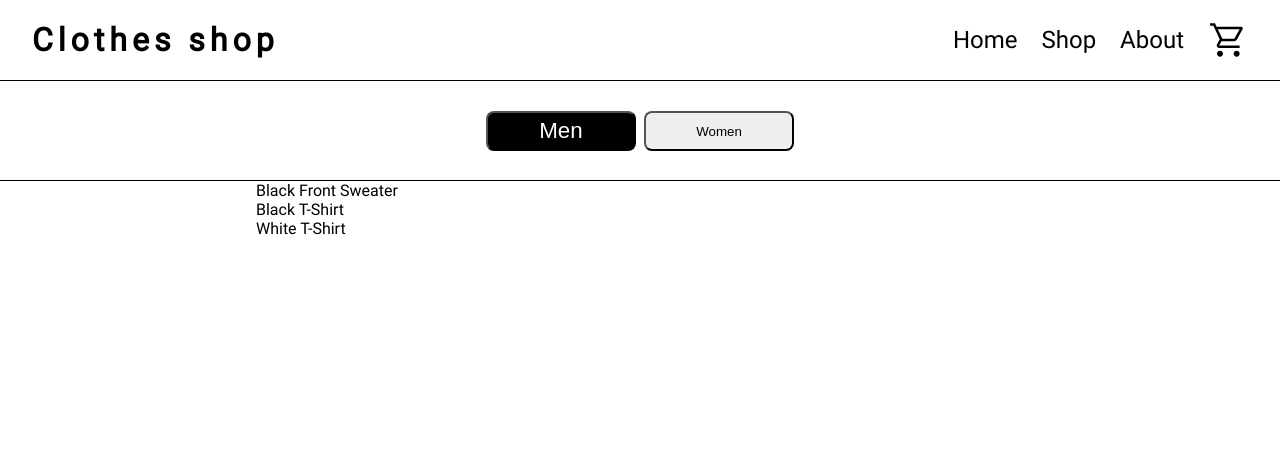
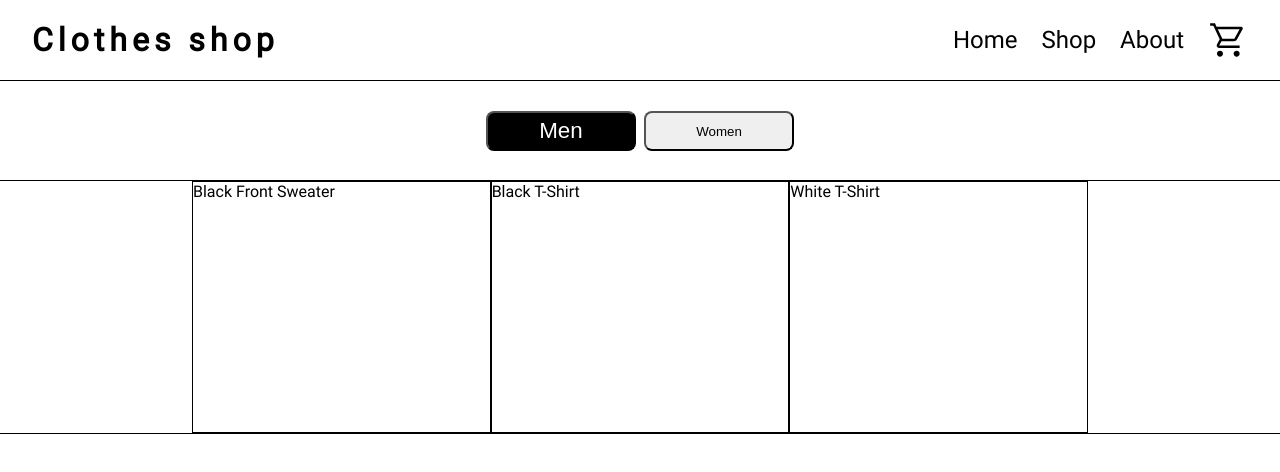
Before and after one commit to NexyusNex/Shopping-Cart, a React (Create React App) app: page /shopping-cart/shop in a window 1280 px wide. Shown: the top 472 px of the page. Built offline with nearby package versions, Linux system fonts and the light colour scheme.

Commit message:
item list now has a 3 item column layout

```diff
--- a/src/style/shop.css
+++ b/src/style/shop.css
@@ -20,12 +20,17 @@
 }
 
 .item-container {
-  height: 80svh;
   outline: 1px solid black;
   margin-bottom: 100px;
-  padding: 0 20%;
+  padding: 0 15%;
 }
 
 .item-list {
   display: grid;
+  grid-template-columns: repeat(3, minmax(200px, 1fr));
 }
+
+.item {
+  height: 250px;
+  border: 1px solid black;
+}
```
